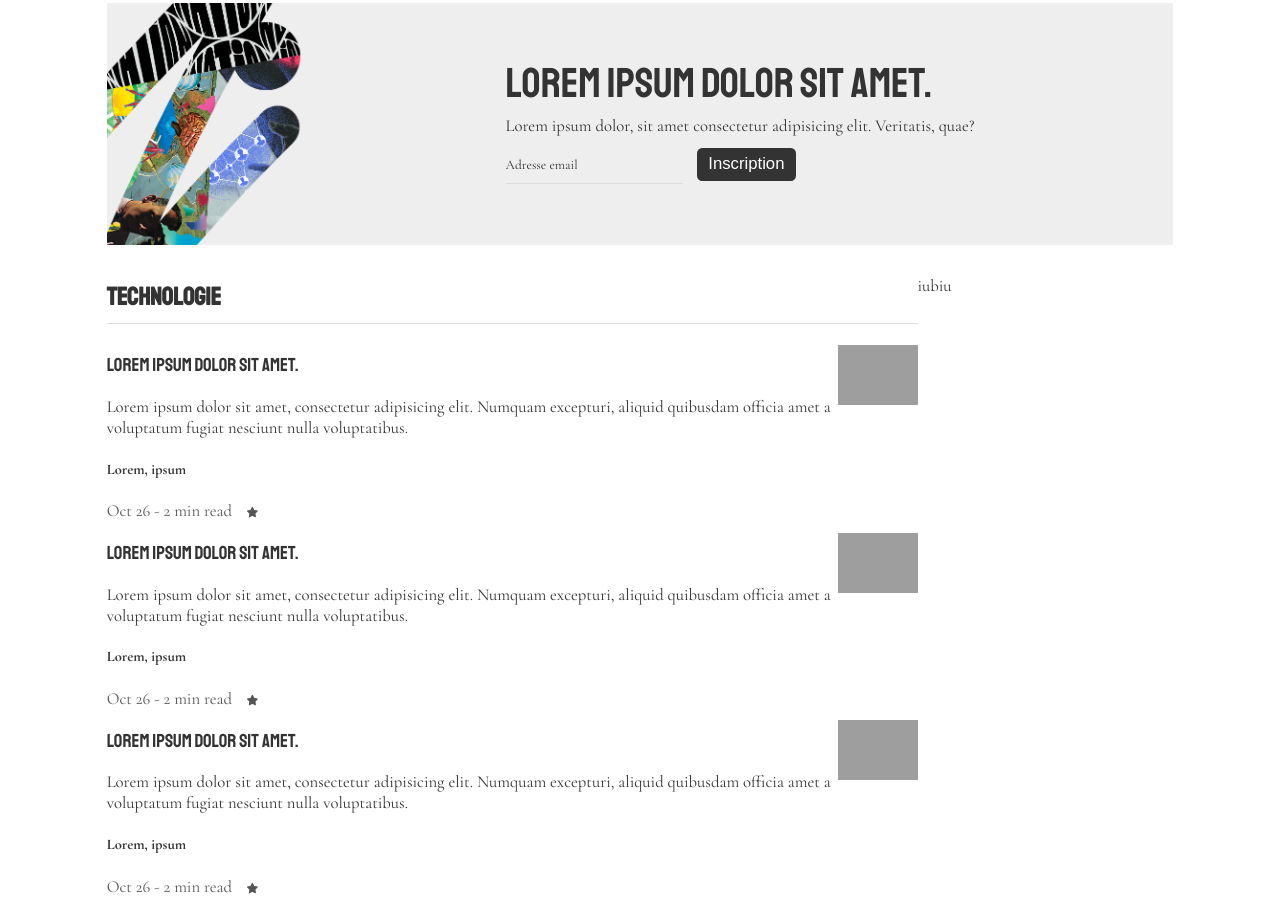
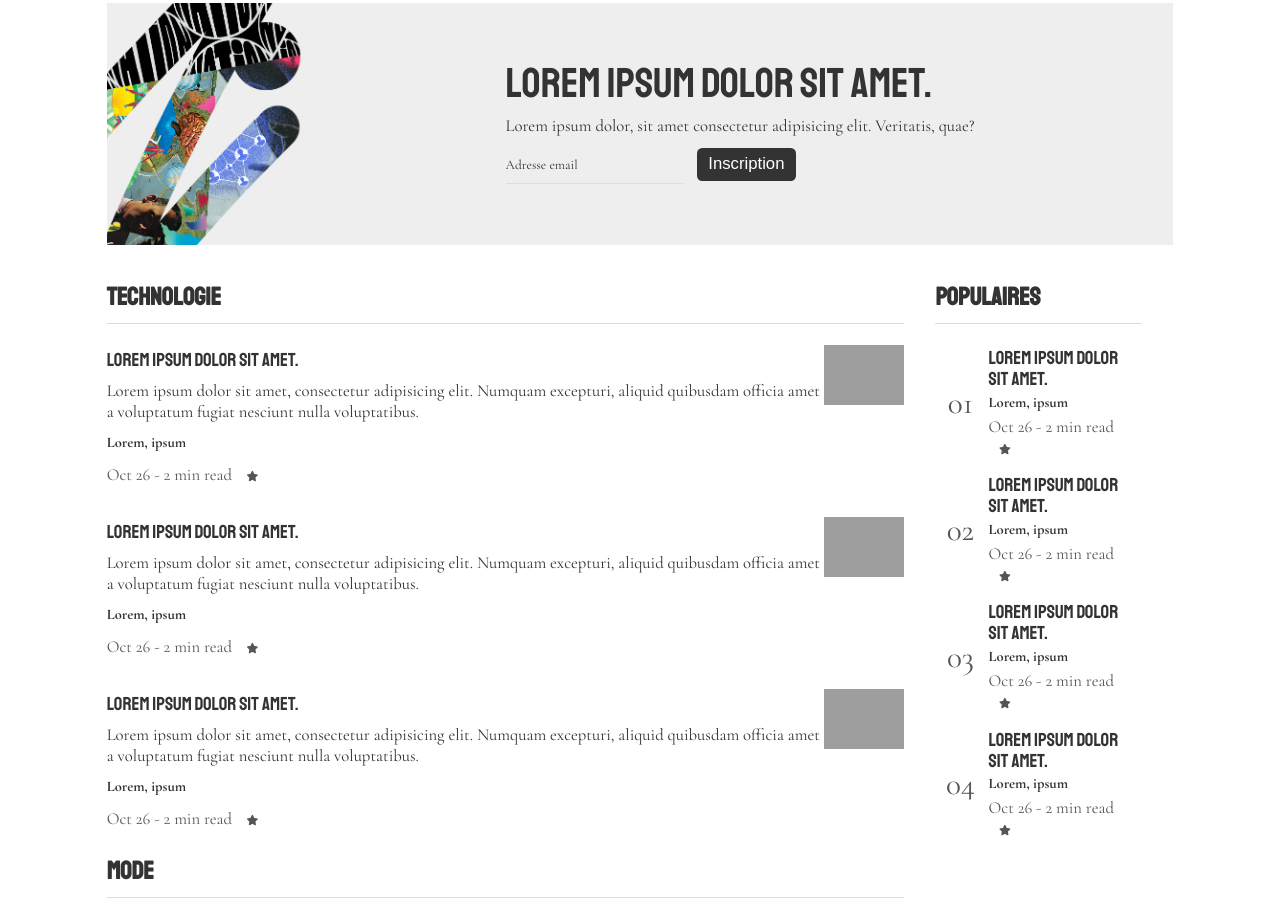
Before and after one commit to AdelinePat/Journal---medium, a plain HTML site: page index.html in a window 1280 px wide. Shown: the part 784-1699 px from the top of the page. Drawn offline with nearby package versions, Linux system fonts and the light colour scheme; grey boxes are pictures that could not be loaded.

Commit message:
feat: popular section done

```diff
--- a/css/style.css
+++ b/css/style.css
@@ -71,7 +71,7 @@ hr {
   margin: auto;
   max-width: 1100px;
   min-height: 1500px;
-  padding:0 1.6rem
+  padding: 0 1.6rem;
 }
 
 .text-primary {
@@ -278,6 +278,7 @@ nav {
 .content {
   display: flex;
   margin: 3rem 0;
+  align-items: flex-start;
 }
 
 .articles {
@@ -293,10 +294,16 @@ nav {
     "content image"
     "author image"
     "hint image";
+  margin-bottom: 2.5rem;
 }
 
 .articles article img {
   grid-area: image;
+}
+
+.articles article h3,
+.articles article p {
+  margin: 0.5rem 0;
 }
 
 .articles article h3 {
@@ -318,4 +325,24 @@ nav {
 /* popular */
 .popular {
   flex: 350px;
+  padding: 0 3rem;
+  position: sticky;
+  top: 50px;
 }
+
+.popular ul li {
+  display: grid;
+  grid-template-columns: 50px auto;
+  place-items: center center;
+  margin-bottom: 1rem;
+}
+
+.popular ul li div:first-child {
+  font-size: 3rem;
+  color: var(--grey-hint);
+}
+
+.popular ul li p,
+.popular ul li h3 {
+  margin: 0.3rem;
+}
--- a/index.html
+++ b/index.html
@@ -223,7 +223,51 @@
             </p>
           </article>
         </div>
-        <div class="popular">iubiu</div>
+        <div class="popular">
+          <h2 class="underline">Populaires</h2>
+          <ul>
+            <li>
+              <div>01</div>
+              <div>
+                <h3>Lorem ipsum dolor sit amet.</h3>
+                <p class="article-author">Lorem, ipsum</p>
+                <p class="text-hint">
+                  Oct 26 - 2 min read <i class="fa-solid fa-star mx-1"></i>
+                </p>
+              </div>
+            </li>
+            <li>
+              <div>02</div>
+              <div>
+                <h3>Lorem ipsum dolor sit amet.</h3>
+                <p class="article-author">Lorem, ipsum</p>
+                <p class="text-hint">
+                  Oct 26 - 2 min read <i class="fa-solid fa-star mx-1"></i>
+                </p>
+              </div>
+            </li>
+            <li>
+              <div>03</div>
+              <div>
+                <h3>Lorem ipsum dolor sit amet.</h3>
+                <p class="article-author">Lorem, ipsum</p>
+                <p class="text-hint">
+                  Oct 26 - 2 min read <i class="fa-solid fa-star mx-1"></i>
+                </p>
+              </div>
+            </li>
+            <li>
+              <div>04</div>
+              <div>
+                <h3>Lorem ipsum dolor sit amet.</h3>
+                <p class="article-author">Lorem, ipsum</p>
+                <p class="text-hint">
+                  Oct 26 - 2 min read <i class="fa-solid fa-star mx-1"></i>
+                </p>
+              </div>
+            </li>
+          </ul>
+        </div>
       </section>
     </div>
   </body>
```
Lines whose indentation alone changed are shown as unchanged.
